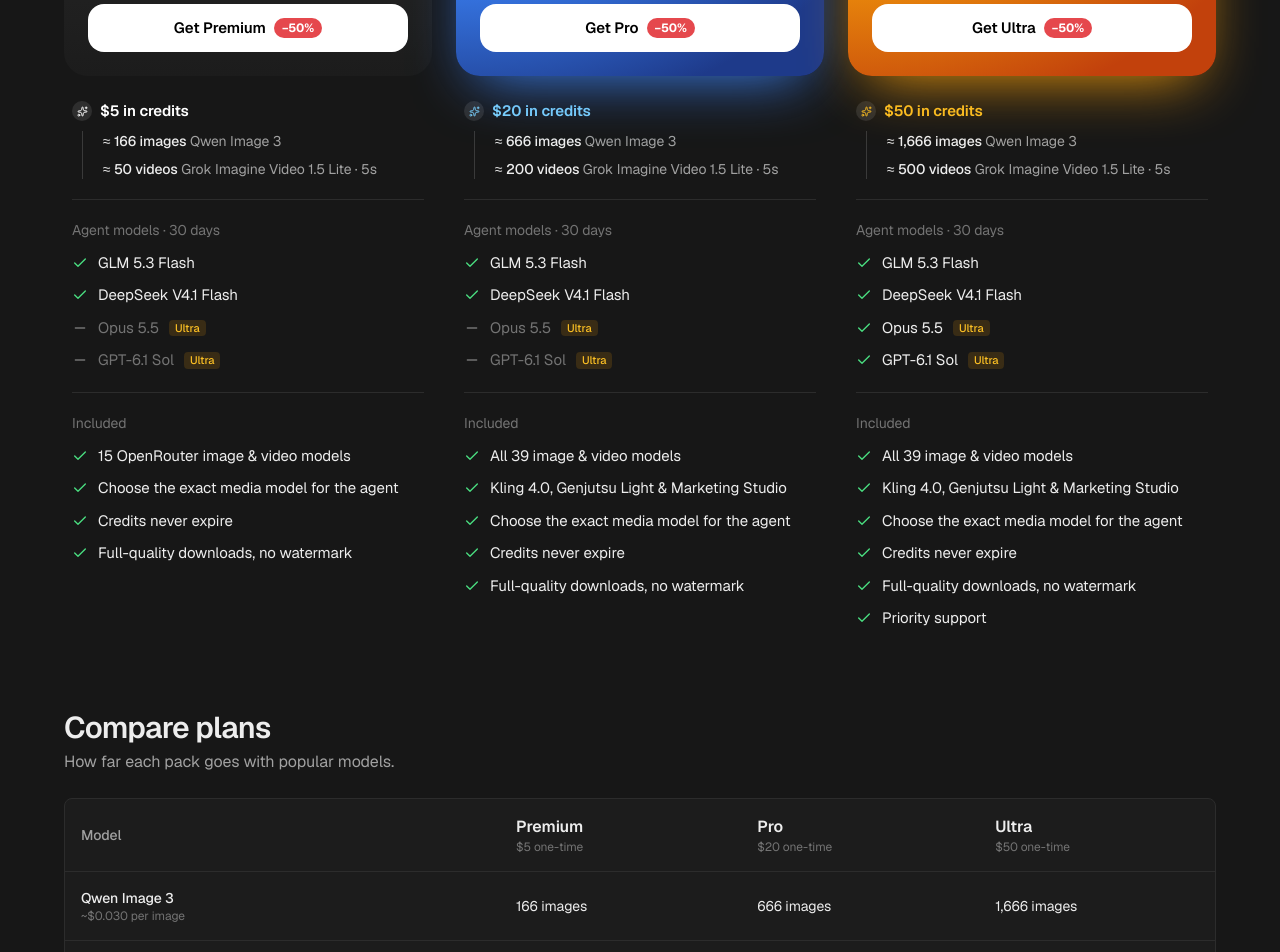
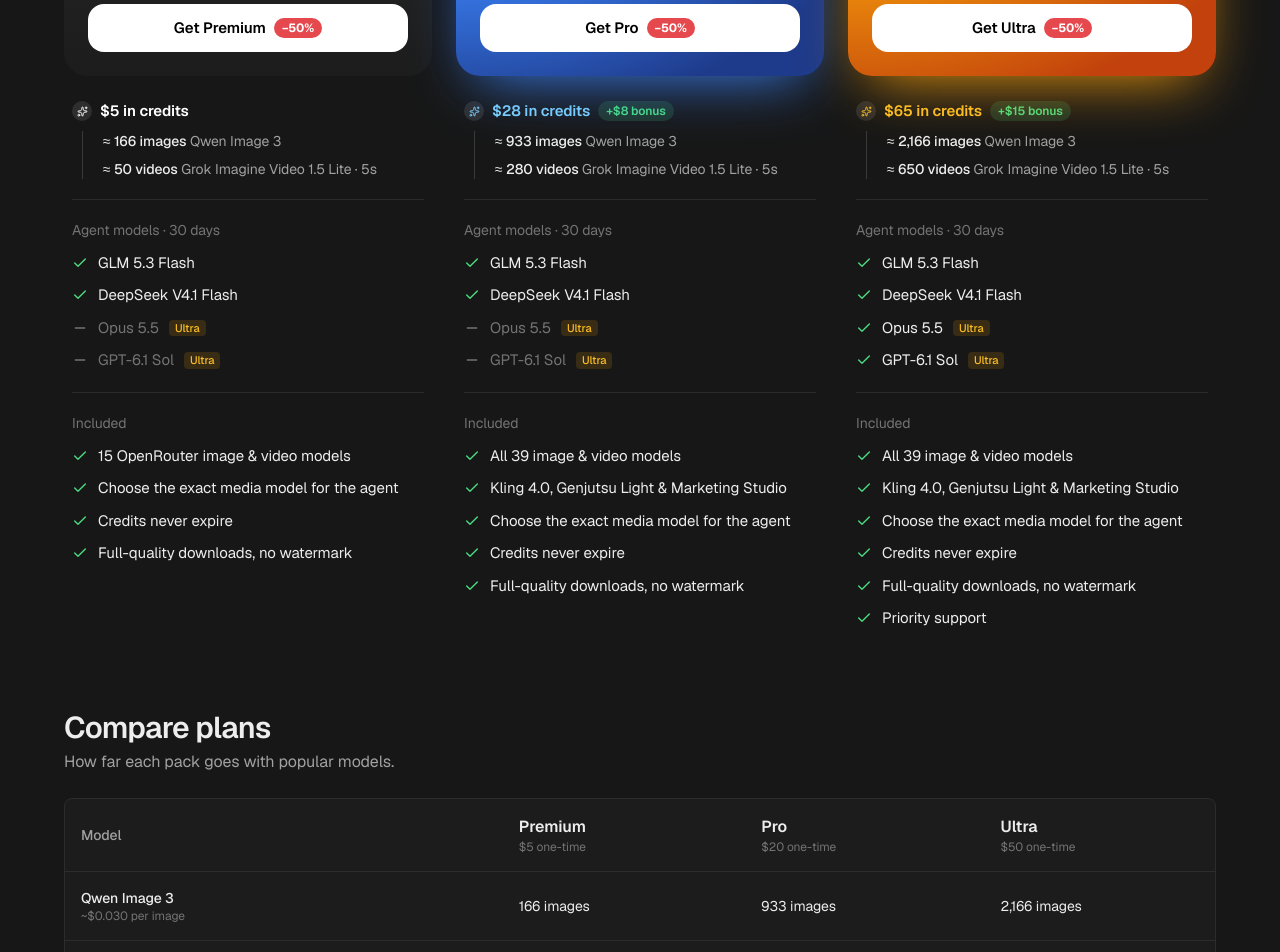
Before and after one commit to burkiuze/swelt, a Next.js app: page /pricing in a window 1280 px wide. Shown: the part 420-1372 px from the top of the page. Built offline with nearby package versions, Linux system fonts and the light colour scheme; no server answers.

Commit message:
Bonus credits: Pro +$8 ($28 total), Ultra +$15 ($65 total)
Plan codes now add the bonus automatically; the pricing page shows it.

Co-Authored-By: Claude Opus 5.5 <noreply@anthropic.com>
Claude-Session: https://claude.ai/code/session_011j7ufEopW5sYSTCMVGAwzd

```diff
--- a/app/pricing/page.tsx
+++ b/app/pricing/page.tsx
@@ -78,6 +78,7 @@ export default function Page() {
                       <Sparkles size={11} />
                     </span>
                     <span className={t.accent}>${p.credits} in credits</span>
+                    {p.bonus ? <span className="rounded-full bg-[#4ade80]/15 px-2 py-0.5 text-xs font-semibold text-[#4ade80]">+${p.bonus} bonus</span> : null}
                   </div>
                   <div className="ml-2.5 mt-2 space-y-2 border-l border-line-2 pl-5 text-sm">
                     <div>
--- a/lib/plans.ts
+++ b/lib/plans.ts
@@ -11,15 +11,16 @@ export const PLANS: {
   name: string;
   price: number;
   was: number;
-  credits: number;
+  credits: number; // total credits added (price + bonus)
+  bonus?: number; // extra credits on top of the price
   blurb: string;
   ultraLlms: boolean;
   allModels: boolean; // false = OpenRouter models only
   badge?: string;
 }[] = [
   { key: "premium", name: "Premium", price: 5, was: 10, credits: 5, blurb: "Every OpenRouter image and video model.", ultraLlms: false, allModels: false },
-  { key: "pro", name: "Pro", price: 20, was: 40, credits: 20, blurb: "Adds Kling 4.0, Genjutsu and Marketing Studio.", ultraLlms: false, allModels: true, badge: "Most popular" },
-  { key: "ultra", name: "Ultra", price: 50, was: 100, credits: 50, blurb: "The most credits plus the top agent models.", ultraLlms: true, allModels: true, badge: "Best value" },
+  { key: "pro", name: "Pro", price: 20, was: 40, credits: 28, bonus: 8, blurb: "Adds Kling 4.0, Genjutsu and Marketing Studio.", ultraLlms: false, allModels: true, badge: "Most popular" },
+  { key: "ultra", name: "Ultra", price: 50, was: 100, credits: 65, bonus: 15, blurb: "The most credits plus the top agent models.", ultraLlms: true, allModels: true, badge: "Best value" },
 ];
 
 const RANK: Record<PlanKey, number> = { free: 0, premium: 1, pro: 2, ultra: 3 };
```
